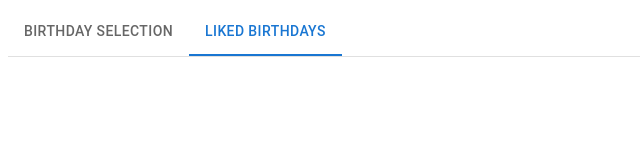
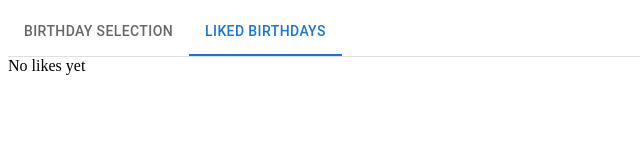
Before and after one commit to achahine78/favorite-birthdays, a React (Vite) app: page / in a window 1280 px wide. Both pictures are taken after a click on the tab "LIKED BIRTHDAYS". Shown: the top 160 px of the page, without its empty margins (0-640 px from the left). Built offline with nearby package versions, Linux system fonts and the light colour scheme.

Commit message:
feat: add likes display screen

```diff
--- a/src/App.tsx
+++ b/src/App.tsx
@@ -5,6 +5,7 @@ import dayjs from "dayjs";
 import { useState } from "react";
 import { AugmentedBirth, Birth, DatePickerValue, LikesMap } from "./types";
 import ResultsDisplay from "./components/ResultsDisplay";
+import LikesDisplay from "./components/LikesDisplay";
 
 function App() {
   const [tabValue, setTabValue] = useState(0);
@@ -67,6 +68,14 @@ function App() {
             />
           </>
         </div>
+        <div
+          style={{
+            visibility: tabValue === 1 ? "visible" : "hidden",
+            height: tabValue === 1 ? "unset" : "0",
+          }}
+        >
+          <LikesDisplay likesMap={likesMap} />
+        </div>
       </Box>
     </div>
   );
--- /dev/null
+++ b/src/components/LikesDisplay.tsx
@@ -0,0 +1,36 @@
+import { AugmentedBirth, LikesByDateMap, LikesMap } from "../types";
+
+type Props = {
+  likesMap: LikesMap;
+};
+
+const LikesDisplay = ({ likesMap }: Props) => {
+  const likesByDate: LikesByDateMap = Object.values(likesMap).reduce(
+    (acc: LikesByDateMap, item: AugmentedBirth) => {
+      acc[item.date] = acc[item.date] ? [...acc[item.date], item] : [item];
+      return acc;
+    },
+    {}
+  );
+
+  if (Object.keys(likesByDate).length === 0) {
+    return <span>No likes yet</span>;
+  }
+
+  return (
+    <div>
+      {Object.keys(likesByDate).map((date: string) => (
+        <>
+          <h3 key={date}>{date}</h3>
+          <ul>
+            {likesByDate[date].map((likedItem: AugmentedBirth) => (
+              <li key={likedItem.text}>{likedItem.text}</li>
+            ))}
+          </ul>
+        </>
+      ))}
+    </div>
+  );
+};
+
+export default LikesDisplay;
--- a/src/types/index.ts
+++ b/src/types/index.ts
@@ -14,3 +14,7 @@ export type AugmentedBirth = Birth & {
 };
 
 export type LikesMap = Record<string, AugmentedBirth>;
+
+export type LikesByDateMap = {
+  [key: string]: AugmentedBirth[];
+};
```
